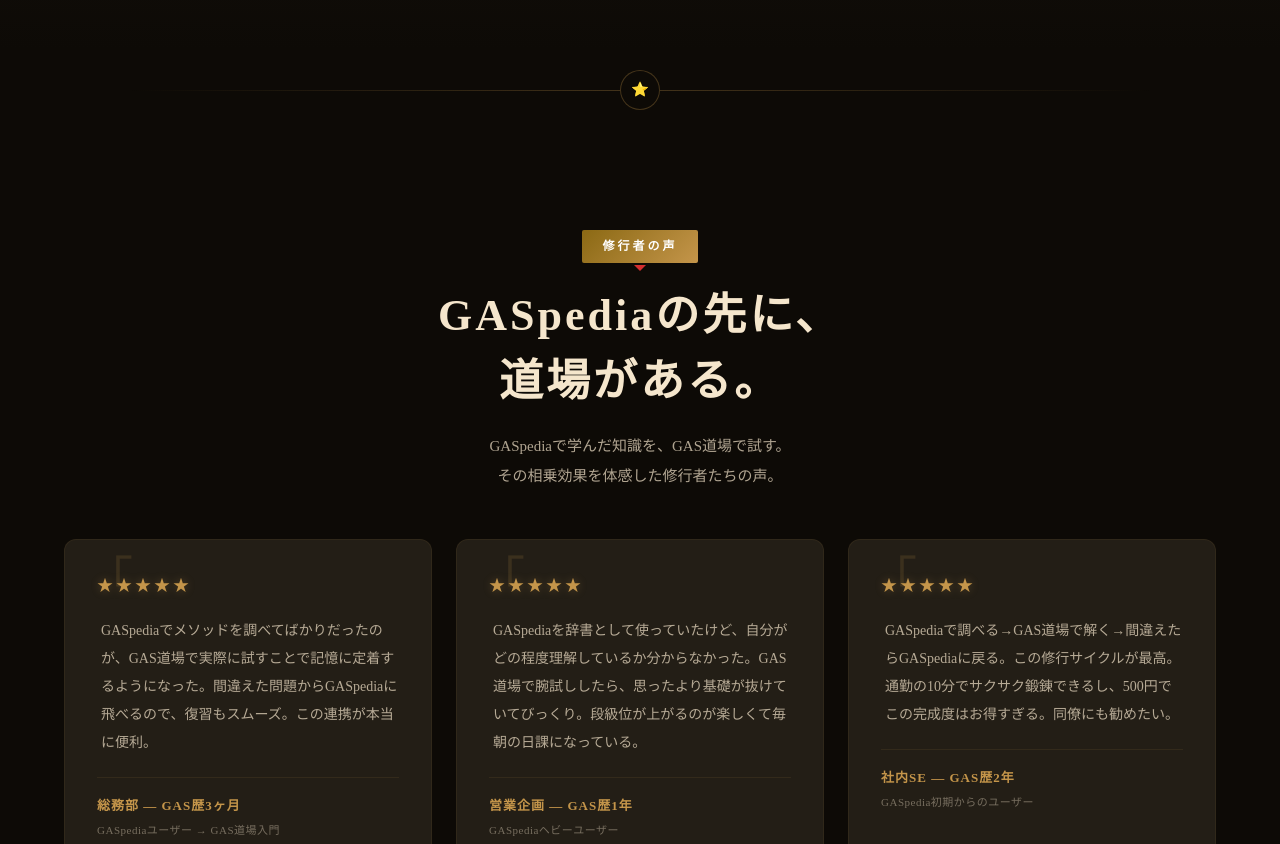
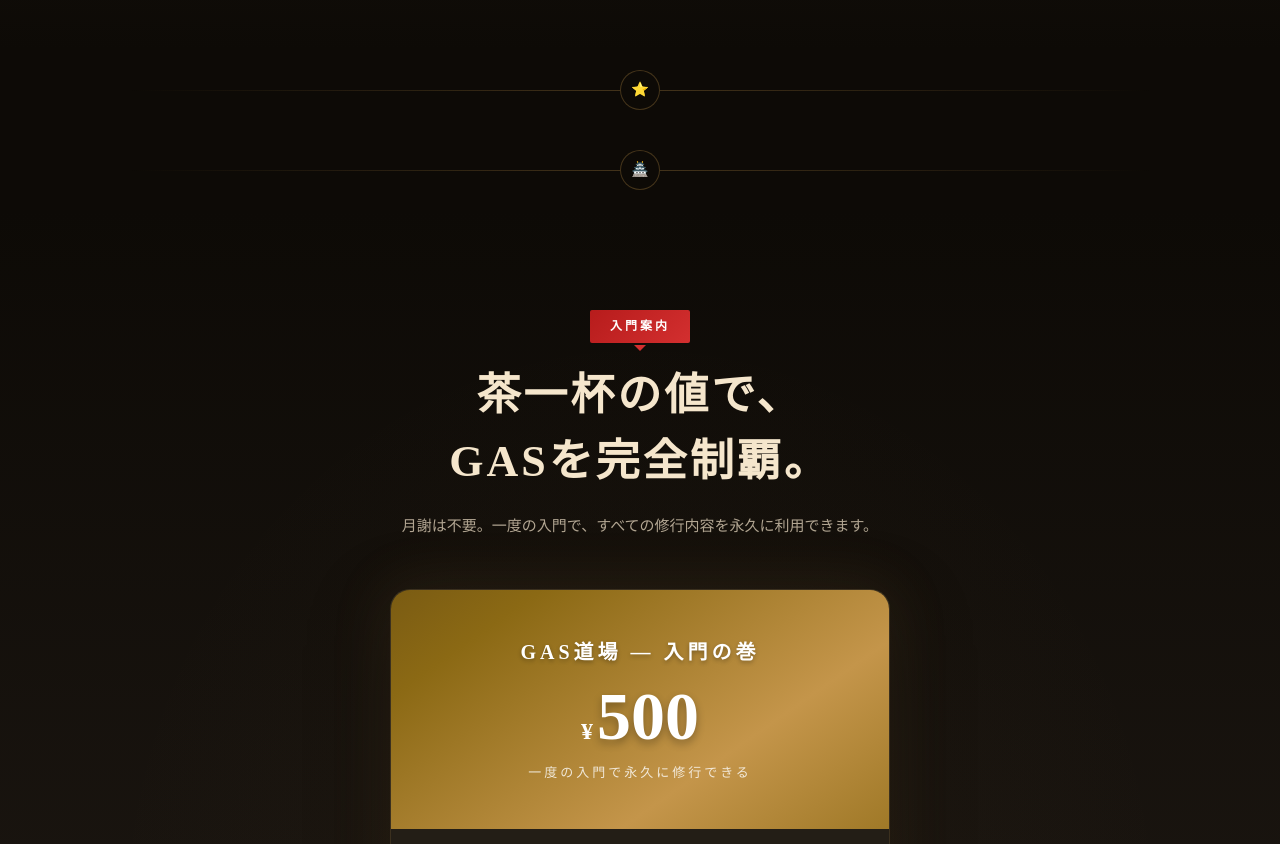
Before and after one commit to Haassy/gas-dojo-lp, a plain HTML site: page index.html in a window 1280 px wide. Shown: the part 5860-6704 px from the top of the page. Drawn offline with Linux system fonts and the light colour scheme; a web font is replaced by a local one.

Commit message:
Hide testimonials section until app launch

```diff
--- a/index.html
+++ b/index.html
@@ -1570,8 +1570,8 @@
 
   <div class="divider"><div class="divider-icon">&#x2B50;</div></div>
 
-  <!-- Social Proof -->
-  <section class="social-proof">
+  <!-- Social Proof (公開後に表示) -->
+  <section class="social-proof" style="display:none;">
     <div class="container text-center">
       <div class="section-label fade-up" style="background:linear-gradient(135deg,var(--gold-dark),var(--gold));">修行者の声</div>
       <h2 class="section-title fade-up fade-up-delay-1">GASpediaの先に、<br />道場がある。</h2>
```
